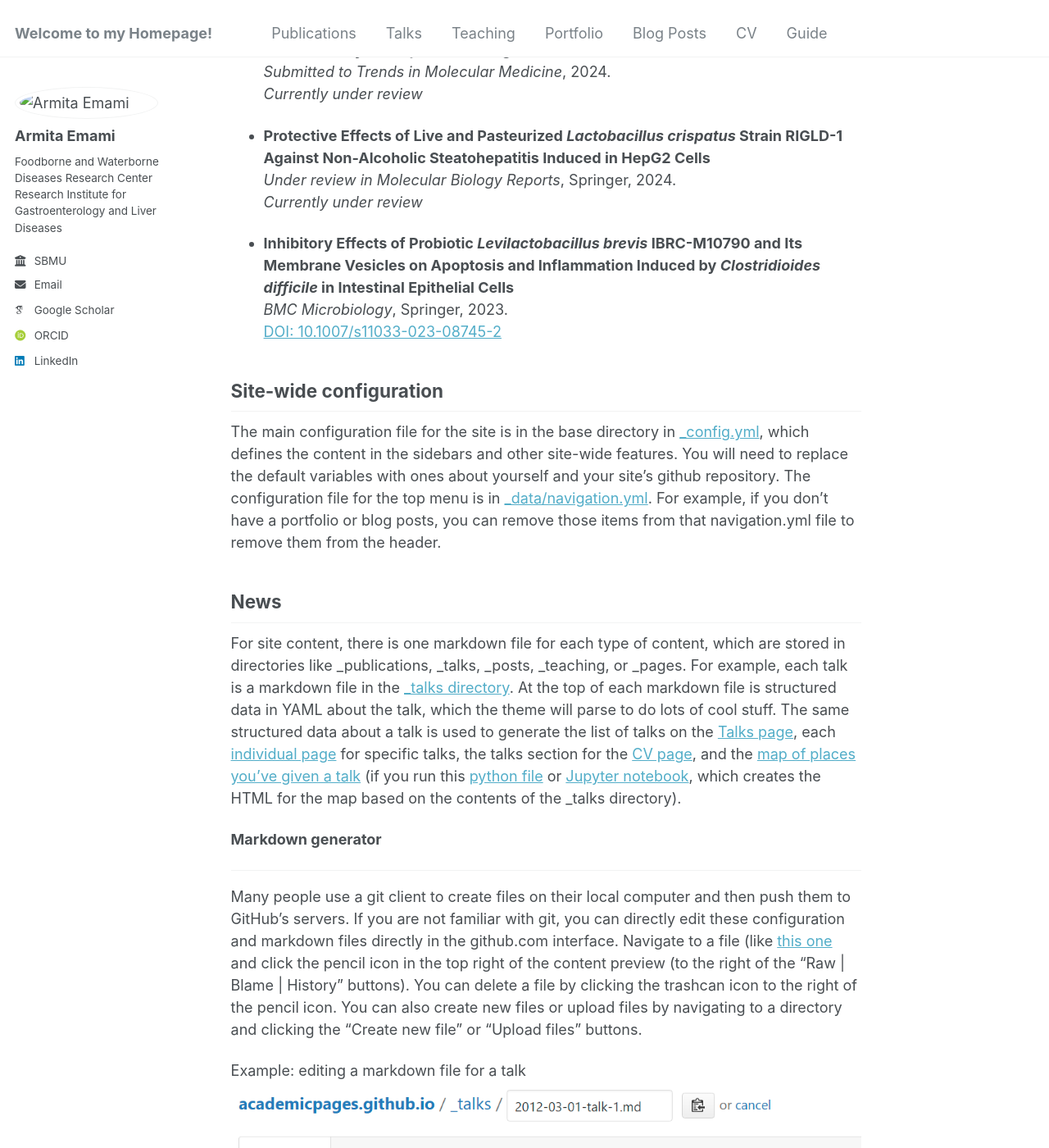
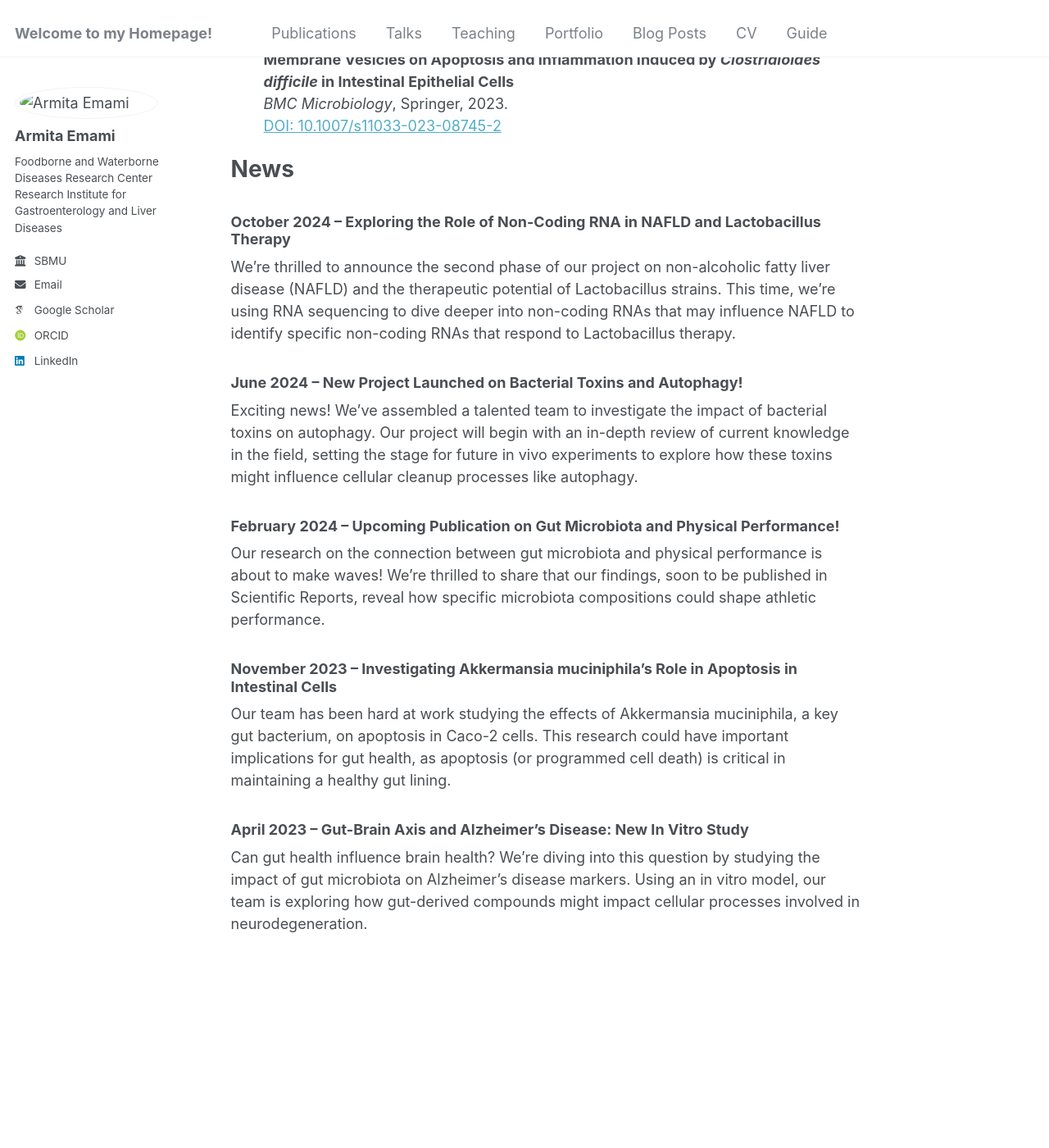
Before and after one commit to Armitaem/main0, a Jekyll site: the page built from _pages/about.md, in a window 1280 px wide and 1400 px high, scrolled down 1340 px. Shown: the whole window at 82% size. Built offline with Jekyll 4.4.1, drawn with Linux system fonts in a browser that asks for light colours; some web fonts are replaced; some of the changed text lies outside the part shown.

Commit message:
Update about.md
sfg

```diff
--- a/_pages/about.md
+++ b/_pages/about.md
@@ -7,18 +7,17 @@
   - /about.html
 ---
 
-Hello! I’m Armita, and I’m on a mission to uncover the hidden connections between our genes, microbiota, and immune and nervous systems. I earned my bachelor’s degree from Alzahra University and master’s degree from Azad Medical University of Tehran. Currently, I work as a researcher in a microbiology lab, where I focus on gaining a molecular perspective of human diseases. In addition to my research, I also teach biology, sharing my enthusiasm for science and helping students explore the fascinating complexities of life at the cellular and molecular levels.
 
-I’m deeply fascinated by how details at the molecular level influence broader biological systems, offering new insights for health improvement and disease prevention. My background in microbiology, molecular biology, and computational biology allows me to approach these questions with a holistic perspective. Whether I’m investigating how gut microbes impact cancer events, using machine learning to predict health outcomes, or engineering probiotics for therapeutic use, my goal is to drive meaningful insights that could shape the future of personalized medicine.”
+I am a researcher in microbiology at the Research Institute for Gastroenterology and Liver Diseases, with a focus on bioinformatics applications in cancer biology. My work is guided by a deep interest in understanding the hidden connections between our genes, microbiota, and immune and nervous systems, to uncover new insights for health improvement and disease prevention.
 
+My research themes include:
 
+- **Microbiome Analysis and Disease Modeling**: Investigating how gut microbes influence disease, including cancer and liver diseases.
+- **Gene Expression Profiling and Computational Biology**: Utilizing bioinformatics techniques to explore molecular mechanisms in gastrointestinal diseases.
+- **Microbiome Therapeutics and Drug Delivery**: Developing models for microbiome-based therapies and studying probiotic effects, including projects on *Lactobacillus crispatus*.
 
-My Work and Research
-======
-My work as a researcher in a microbiology lab at the Research Institute for Gastroenterology and Liver Diseases has immersed me in diverse projects in microbiology, molecular biology, and bioinformatics. Currently, my focus is on bioinformatics applications in cancer biology, with experience that includes clinical microbiology research, where I was part of an anaerobic bacterial research group exploring gastrointestinal diseases, microbiome therapies, and drug delivery modeling.
+I hold a bachelor’s degree from Alzahra University and a master’s degree from Azad Medical University of Tehran. In addition to my lab work, I teach biology, helping students delve into the molecular and cellular complexities of life. My background spans microbiology, molecular biology, and computational biology, allowing me to approach these themes holistically, with an eye toward personalized medicine.
 
-
-Through projects like multilocus sequence typing of Clostridioides difficile and studying the protective effects of Lactobacillus crispatus in liver disease models, I’ve developed expertise in microbiome analysis, gene expression profiling, and computational biology techniques. Teaching biology alongside my research allows me to inspire students and share my excitement for uncovering the mysteries of life through both laboratory work and data analysis.
 
 
 
@@ -44,13 +43,51 @@
   *BMC Microbiology*, Springer, 2023.
   [DOI: 10.1007/s11033-023-08745-2](https://doi.org/10.1007/s11033-023-08745-2)
 
+
+
+
+
+
+
+
+
+
+
+
+
+News
+======
+### October 2024 – Exploring the Role of Non-Coding RNA in NAFLD and Lactobacillus Therapy
+We’re thrilled to announce the second phase of our project on non-alcoholic fatty liver disease (NAFLD) and the therapeutic potential of Lactobacillus strains. This time, we’re using RNA sequencing to dive deeper into non-coding RNAs that may influence NAFLD to identify specific non-coding RNAs that respond to Lactobacillus therapy.
+
+### June 2024 – New Project Launched on Bacterial Toxins and Autophagy!
+Exciting news! We’ve assembled a talented team to investigate the impact of bacterial toxins on autophagy. Our project will begin with an in-depth review of current knowledge in the field, setting the stage for future in vivo experiments to explore how these toxins might influence cellular cleanup processes like autophagy.
+
+### February 2024 – Upcoming Publication on Gut Microbiota and Physical Performance!
+Our research on the connection between gut microbiota and physical performance is about to make waves! We’re thrilled to share that our findings, soon to be published in Scientific Reports, reveal how specific microbiota compositions could shape athletic performance.
+
+### November 2023 – Investigating Akkermansia muciniphila’s Role in Apoptosis in Intestinal Cells
+Our team has been hard at work studying the effects of Akkermansia muciniphila, a key gut bacterium, on apoptosis in Caco-2 cells. This research could have important implications for gut health, as apoptosis (or programmed cell death) is critical in maintaining a healthy gut lining.
+
+### April 2023 – Gut-Brain Axis and Alzheimer’s Disease: New In Vitro Study
+Can gut health influence brain health? We’re diving into this question by studying the impact of gut microbiota on Alzheimer’s disease markers. Using an in vitro model, our team is exploring how gut-derived compounds might impact cellular processes involved in neurodegeneration.
+
+
+
+
+
+
+
+
+
+
+
+
+<!--
 Site-wide configuration
 ------
 The main configuration file for the site is in the base directory in [_config.yml](https://github.com/academicpages/armitaem.github.io/main//blob/master/_config.yml), which defines the content in the sidebars and other site-wide features. You will need to replace the default variables with ones about yourself and your site's github repository. The configuration file for the top menu is in [_data/navigation.yml](https://github.com/academicpages/armitaem.github.io/main//blob/master/_data/navigation.yml). For example, if you don't have a portfolio or blog posts, you can remove those items from that navigation.yml file to remove them from the header.
 
-News
-------
-For site content, there is one markdown file for each type of content, which are stored in directories like _publications, _talks, _posts, _teaching, or _pages. For example, each talk is a markdown file in the [_talks directory](https://github.com/academicpages/armitaem.github.io/main//tree/master/_talks). At the top of each markdown file is structured data in YAML about the talk, which the theme will parse to do lots of cool stuff. The same structured data about a talk is used to generate the list of talks on the [Talks page](armitaem.github.io/main/talks), each [individual page](armitaem.github.io/main/talks/2012-03-01-talk-1) for specific talks, the talks section for the [CV page](armitaem.github.io/main/cv), and the [map of places you've given a talk](armitaem.github.io/main/talkmap.html) (if you run this [python file](https://github.com/academicpages/armitaem.github.io/main//blob/master/talkmap.py) or [Jupyter notebook](https://github.com/academicpages/armitaem.github.io/main//blob/master/talkmap.ipynb), which creates the HTML for the map based on the contents of the _talks directory).
 
 **Markdown generator**
 
@@ -62,4 +99,4 @@
 
 For more info
 ------
-More info about configuring Academic Pages can be found in [the guide](armitaem.github.io/main/markdown/), the [growing wiki](https://github.com/academicpages/armitaem.github.io/main//wiki), and you can always [ask a question on GitHub](https://github.com/academicpages/armitaem.github.io/main//discussions). The [guides for the Minimal Mistakes theme](https://mmistakes.github.io/minimal-mistakes/docs/configuration/) (which this theme was forked from) might also be helpful.
+More info about configuring Academic Pages can be found in [the guide](armitaem.github.io/main/markdown/), the [growing wiki](https://github.com/academicpages/armitaem.github.io/main//wiki), and you can always [ask a question on GitHub](https://github.com/academicpages/armitaem.github.io/main//discussions). The [guides for the Minimal Mistakes theme](https://mmistakes.github.io/minimal-mistakes/docs/configuration/) (which this theme was forked from) might also be helpful. -->
```
